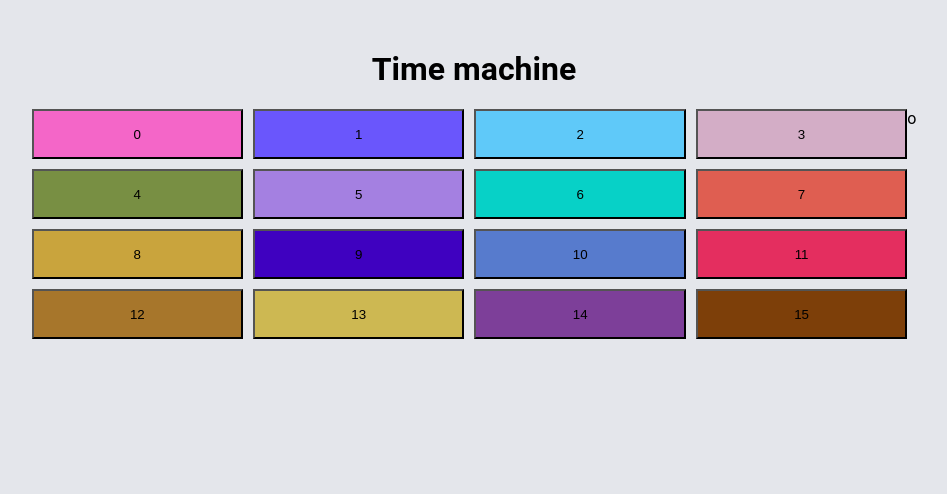
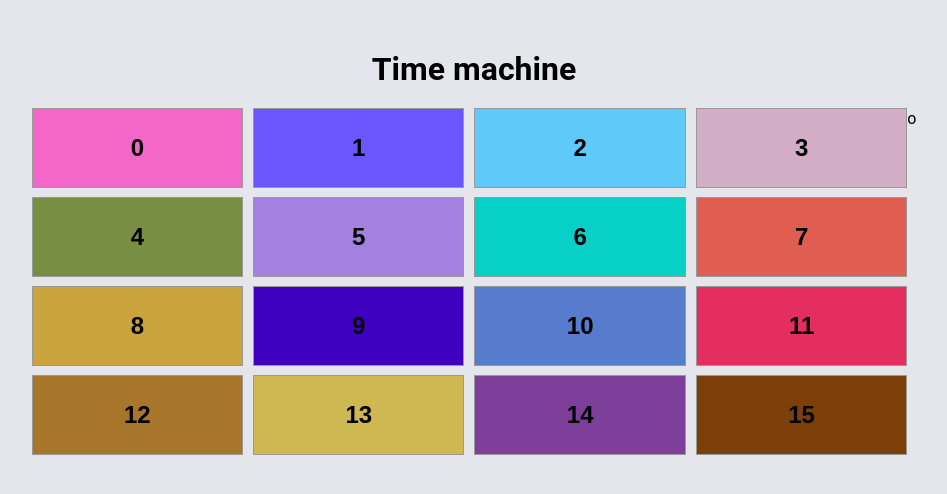
Before and after one commit to DanDPV/Applaudo-Trainee-week-7, a React (Create React App) app: page / in a window 1280 px wide. Shown: the top 494 px of the page, without its empty margins (166-1113 px from the left). Built offline with nearby package versions, Linux system fonts and the light colour scheme.

Commit message:
:recycle: Use BoardButton component

```diff
--- a/src/components/TimeMachineBoard/TimeMachineBoard.tsx
+++ b/src/components/TimeMachineBoard/TimeMachineBoard.tsx
@@ -1,4 +1,5 @@
 import React, { useState } from 'react';
+import BoardButton from 'components/BoardButton/BoardButton';
 import 'components/TimeMachineBoard/TimeMachineBoard.css';
 
 const TimeMachineBoard = () => {
@@ -22,17 +23,18 @@ const TimeMachineBoard = () => {
     '#7d3f09',
   ]);
   console.log(squares);
-  const renderSquare = (i: number, bgColor: string) => (
-    <button type="button" key={i} style={{ backgroundColor: bgColor }} className="square" onClick={() => { console.log(i); }}>
-      {i}
-    </button>
-  );
+  const handleClick = (i: number) => console.log(i);
   return (
     <div>
       <div className="board-grid">
-        {
-          squares.map((v: boolean, i: number) => renderSquare(i, colors[i]))
-        }
+        {squares.map((v: boolean, position: number) => (
+          <BoardButton
+            key={colors[position]}
+            position={position}
+            bgColor={colors[position]}
+            handleClick={handleClick}
+          />
+        ))}
       </div>
     </div>
   );
```
